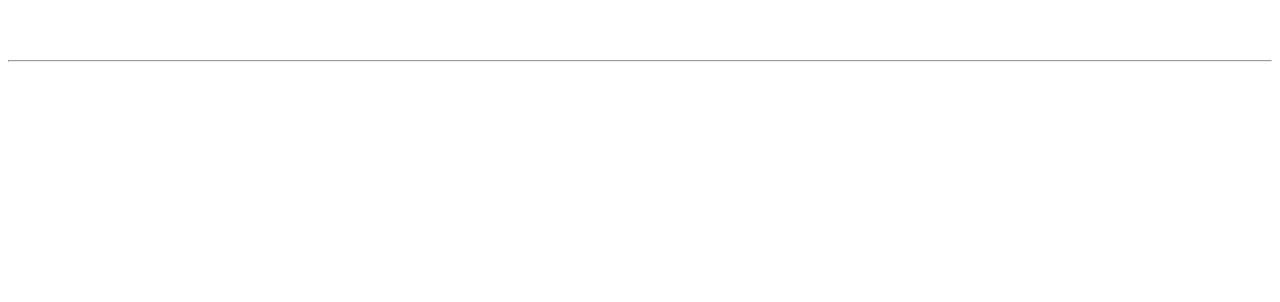
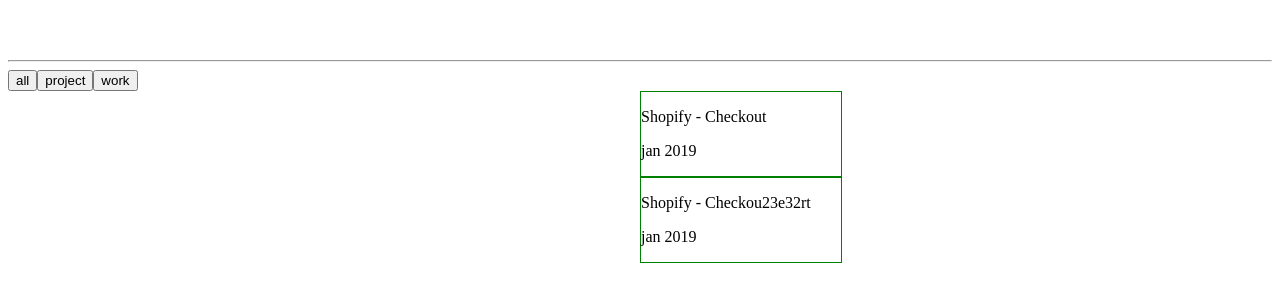
Before and after one commit to sanaasy/portfolio, a React (Create React App) app: page / in a window 1280 px wide. Shown: the part 420-722 px from the top of the page. Built offline with nearby package versions, Linux system fonts and the light colour scheme.

Commit message:
box updates

```diff
--- a/package.json
+++ b/package.json
@@ -14,7 +14,6 @@
     "react-dom": "^17.0.2",
     "react-scripts": "^2.1.8",
     "react-typing-effect": "^2.0.5",
-    "react-vertical-timeline-component": "^3.3.3",
     "typescript": "^4.2.4",
     "web-vitals": "^1.1.1"
   },
--- /dev/null
+++ b/src/Box.tsx
@@ -0,0 +1,26 @@
+import React from 'react';
+import styles from './styles/Box.module.css';
+
+export enum Category {
+  Work = 'Work',
+  Project = 'Project'
+}
+
+interface Props {
+  title: string
+  duration: string
+  category: Category
+}
+
+const Box = ({title, duration, category, ...props} : Props) => {
+  return (
+    <div className={styles.Outer}>
+      <div className={styles.Box}>
+        <p>{title}</p>
+        <p>{duration}</p>
+      </div>
+    </div>
+  );
+};
+
+export default Box;
--- a/src/Showcase.tsx
+++ b/src/Showcase.tsx
@@ -1,13 +1,47 @@
 import React from 'react';
 import styles from './styles/Showcase.module.css';
-import { VerticalTimeline, VerticalTimelineElement }  from 'react-vertical-timeline-component';
+import Box from './Box';
+import { useState } from 'react';
+import {Category} from './Box'
+import { useEffect } from 'react';
 
+type FilterOption = 'All' | Category;
+
+import {
+  TimelineItemData,
+  experience,
+} from './data';
 
 const Showcase = () => {
+  const [filter, setFilter] = useState<FilterOption>('All');
+
   return (
-    <span>
+    <section>
+      <button onClick={() => setFilter('All')}>all</button>
+      <button onClick={() => setFilter(Category.Project as FilterOption)}>project</button>
+      <button onClick={() => setFilter(Category.Work as FilterOption)}>work</button>
+      <div>
+        {experience.map(
+          ({
+            title,
+            category,
+          }: TimelineItemData) => {
+            if (filter !== 'All' && filter !== category) return null;
 
-    </span>
+            return (
+              <div>
+                {/* <h3>{title}</h3> */}
+                <Box title={title} duration="jan 2019" category={category}/>
+              </div>
+            );
+          },
+        )}
+      </div>
+      {/* <div style={{padding: '2%'}}>
+        <Box title="hello" duration="jan 2019" category={Category.Work}/>
+      </div> */}
+
+    </section>
   );
 };
 
--- /dev/null
+++ b/src/data.tsx
@@ -0,0 +1,22 @@
+/* eslint-disable react/jsx-key */
+
+import React, {ReactNode} from 'react';
+import {Category} from './Box'
+
+export type TimelineItemData = {
+  title: string;
+  category: Category;
+};
+
+const experience: TimelineItemData[] = [
+  {
+    title: 'Shopify - Checkout',
+    category: Category.Work,
+  },
+  {
+    title: 'Shopify - Checkou23e32rt',
+    category: Category.Project,
+  }
+];
+
+export {experience};
--- /dev/null
+++ b/src/styles/Box.module.css
@@ -0,0 +1,8 @@
+.Outer {
+  margin-left: 50%;
+}
+
+.Box {
+  border: 1px solid green ;
+  width: 200px;
+}
```
Also changed, not shown: 1 other file (tests, documents, lock files or other folders).
